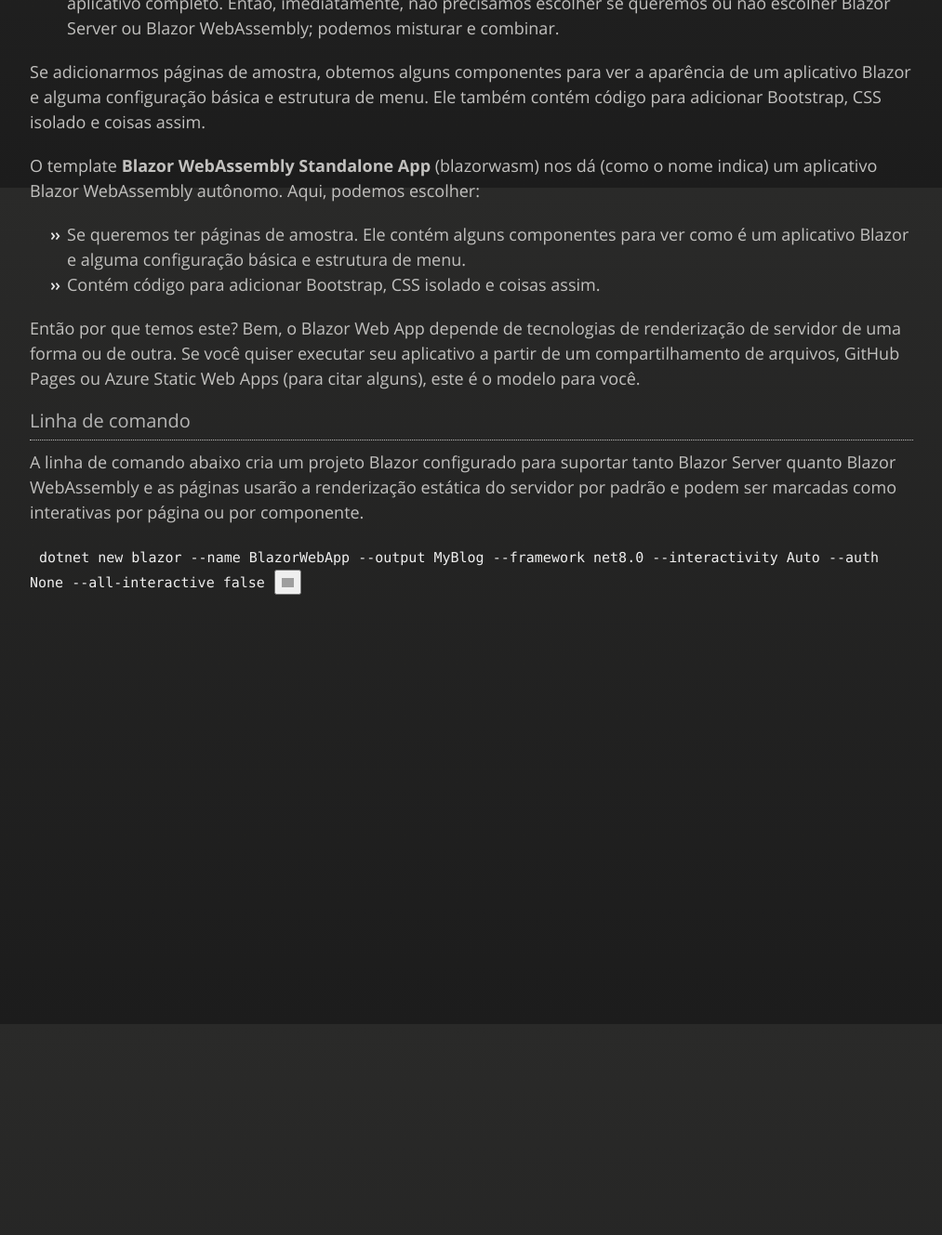
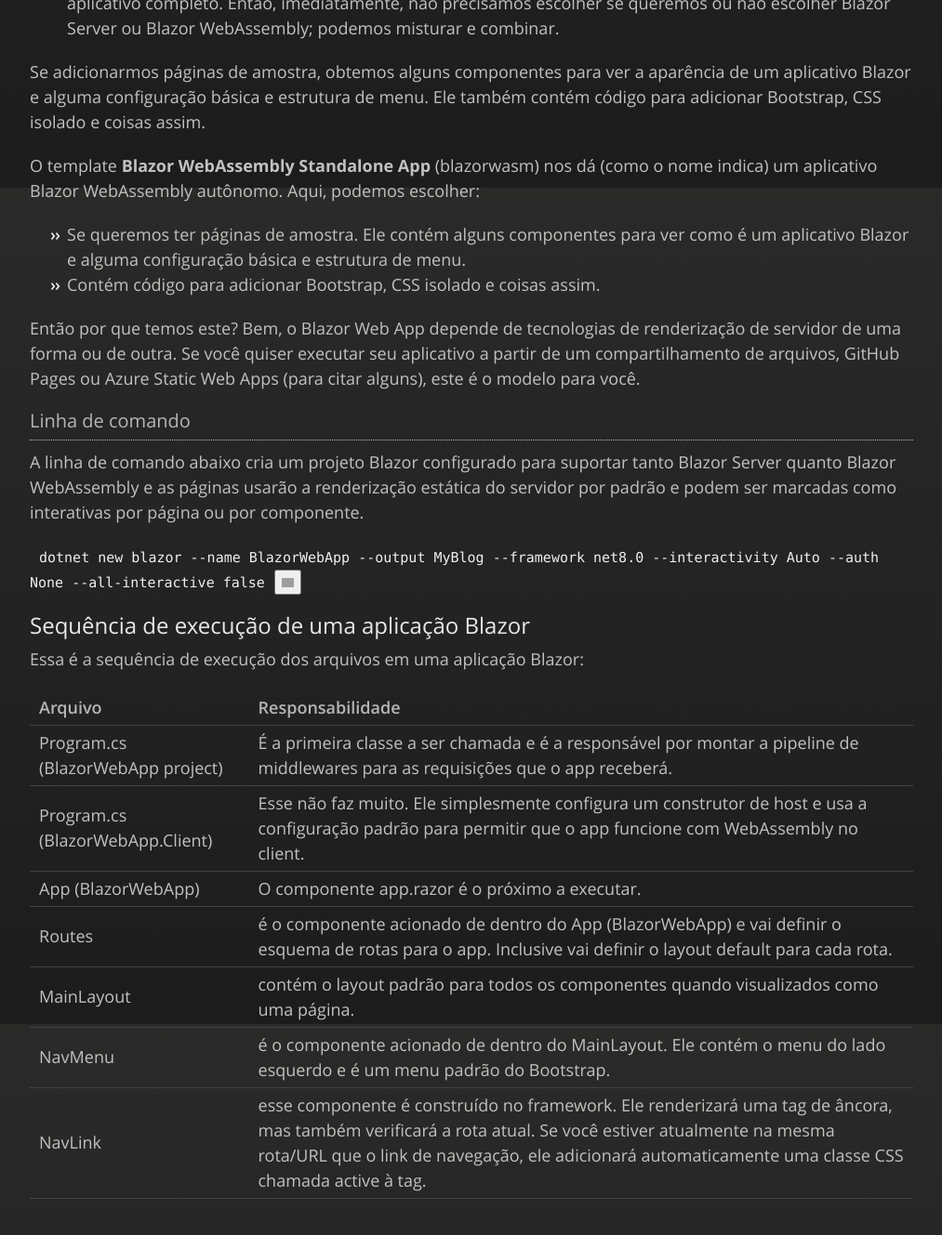
Before and after one commit to JeannAndrade/jeannandrade.github.io, a Jekyll site: the page built from content/net/blazor/index.md, in a window 1280 px wide and 1400 px high, scrolled down 6098 px. Shown: the top 1329 px of the window at 93% size, without its empty margins (108-1121 px from the left). Built offline with Jekyll 4.4.1, drawn with Linux system fonts in a browser that asks for light colours; nearby versions of some CDN libraries; comment, search, counter and statistics services are not loaded; our own code applies the rules of GitHub Pages for plain Markdown files; before the commit the page ends 6848 px from its top, so only the background shows below that; grey boxes are pictures that could not be loaded.

Commit message:
Sequência de execução de uma aplicação Blazor

```diff
--- a/content/net/blazor/index.md
+++ b/content/net/blazor/index.md
@@ -178,3 +178,17 @@ Então por que temos este? Bem, o Blazor Web App depende de tecnologias de rende
 A linha de comando abaixo cria um projeto Blazor configurado para suportar tanto Blazor Server quanto Blazor WebAssembly e as páginas usarão a renderização estática do servidor por padrão e podem ser marcadas como interativas por página ou por componente.
 
 `dotnet new blazor --name BlazorWebApp --output MyBlog --framework net8.0 --interactivity Auto --auth None --all-interactive false`
+
+## Sequência de execução de uma aplicação Blazor
+
+Essa é a sequência de execução dos arquivos em uma aplicação Blazor:
+
+Arquivo | Responsabilidade
+:--- | :---
+Program.cs (BlazorWebApp project) | É a primeira classe a ser chamada e é a responsável por montar a pipeline de middlewares para as requisições que o app receberá.
+Program.cs (BlazorWebApp.Client) | Esse não faz muito. Ele simplesmente configura um construtor de host e usa a configuração padrão para permitir que o app funcione com WebAssembly no client.
+App (BlazorWebApp) | O componente app.razor é o próximo a executar.
+Routes | é o componente acionado de dentro do App (BlazorWebApp) e vai definir o esquema de rotas para o app. Inclusive vai definir o layout default para cada rota.
+MainLayout | contém o layout padrão para todos os componentes quando visualizados como uma página.
+NavMenu | é o componente acionado de dentro do MainLayout. Ele contém o menu do lado esquerdo e é um menu padrão do Bootstrap.
+NavLink | esse componente é construído no framework. Ele renderizará uma tag de âncora, mas também verificará a rota atual. Se você estiver atualmente na mesma rota/URL que o link de navegação, ele adicionará automaticamente uma classe CSS chamada active à tag.
```
